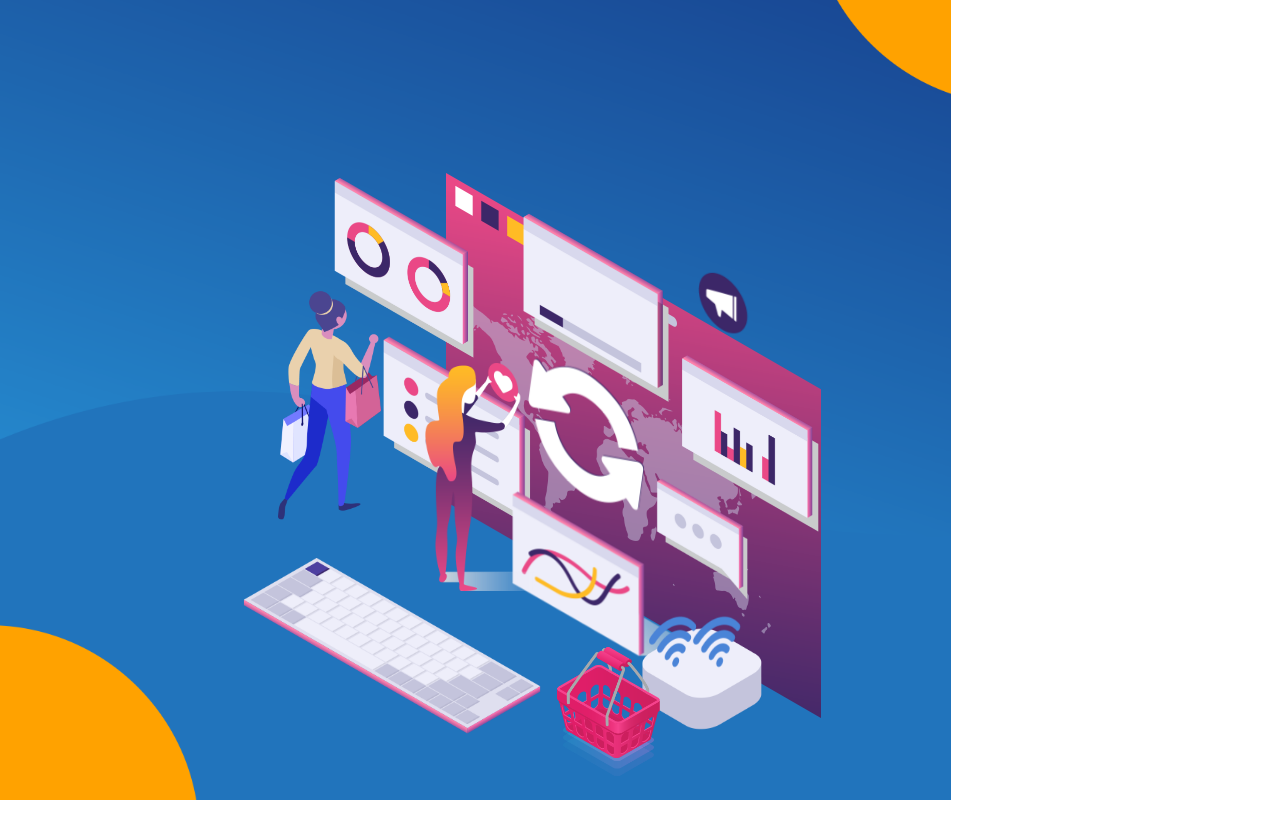
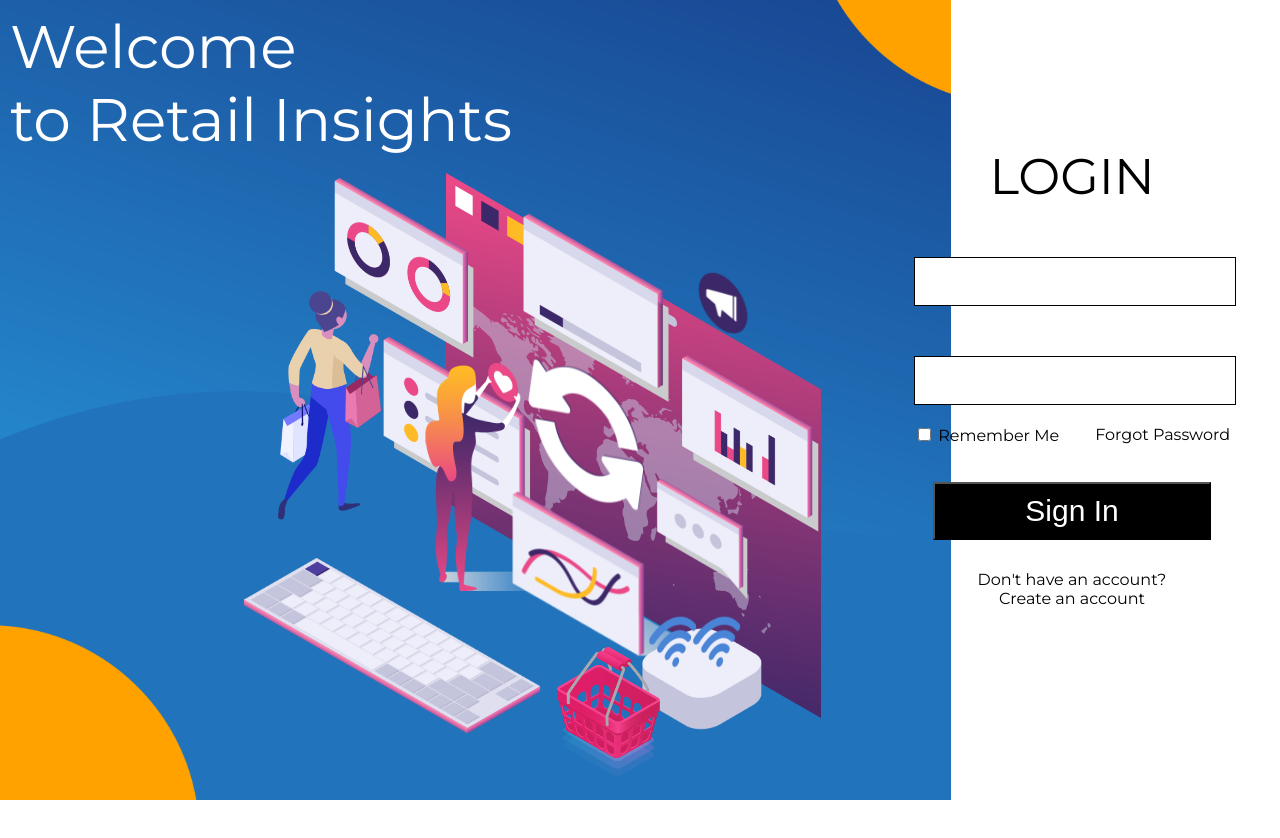
Before and after one commit to durzoflint/retail_analytics, a plain HTML site: page index.html in a window 1280 px wide. Drawn offline with Linux system fonts and the light colour scheme.

Commit message:
Added Login Form

```diff
--- a/css/main.css
+++ b/css/main.css
@@ -11,7 +11,14 @@
 }
 
 body {
+	font-family: 'Montserrat';
 	margin: 0px 0px 0px 0px;
+	overflow: hidden;
+}
+
+a {
+	color: inherit;
+	text-decoration: none;
 }
 
 .landing {
@@ -20,6 +27,13 @@ body {
 	background-image: url('../img/BG.png');
 	background-repeat: no-repeat;
   	background-size: cover;
+}
+
+.heading p{
+	margin: 10px 0px 0px 10px;
+	position: absolute;
+	color: white;
+	font-size: 60px;
 }
 
 .main_screen {
@@ -197,3 +211,53 @@ body {
 .woman2_img {
 	height: 250px;
 }
+
+.login {
+	margin-left: 67.5vw;
+}
+
+.login_data{
+	text-align: center;
+	height: 100vh;
+	padding-top: 12vh;
+	padding-left: 50px;
+	padding-right: 50px;
+}
+
+.login_heading {
+	font-size: 50px;
+}
+
+.login_form {
+	margin-bottom: 30px;
+}
+
+.username {
+	border: 1px solid black;
+	line-height: 45px;
+	width: 100%;
+	margin-bottom: 50px;
+}
+
+.password {
+	border: 1px solid black;
+	line-height: 45px;
+	width: 100%;
+	margin-bottom: 20px;
+}
+
+.remember {
+	float: left;
+}
+
+.forgot {
+	float: right;
+}
+
+.submit {
+	font-weight: lighter;
+	padding: 10px 90px 10px 90px;
+	font-size: 30px;
+	background-color: black;
+	color: white;
+}
--- a/index.html
+++ b/index.html
@@ -6,12 +6,17 @@
 	<meta charset="utf-8">
 	<meta name="author" content="Abhinav (durzoflint) Upadhyay">
 
-	<meta name="viewport" content="width=device-width, initial-scale=1">
+	<link href='https://fonts.googleapis.com/css?family=Montserrat' rel='stylesheet'>
 
 	<link rel="stylesheet" type="text/css" href="css/main.css">
 </head>
 <body>
 	<div class="landing">
+
+		<div class="heading">
+			<p>Welcome<br>to Retail Insights</p>
+		</div>
+
 		<div class="main_screen">
 			<img src="img/main screen.png">
 		</div>
@@ -79,6 +84,24 @@
 		<div class="woman2">
 			<img class="woman2_img" src="img/Women With heart.png">
 		</div>
+
+		<div class="login">
+			<div class="login_data">
+				<p class="login_heading">LOGIN</p>
+				<form class="login_form" action="" method="POST">
+					<input class="username" type="text" name="email" /><br>
+					<input class="password" type="password" name="password" /><br>
+					<div class="remember">
+						<input type="checkbox" name="remember"> Remember Me
+					</div>
+					<a class="forgot" href="">Forgot Password</a>
+					<br><br><br>
+					<input class="submit" type="submit" name="submit" value="Sign In">
+				</form>
+				<a class="no_account" href="">Don't have an account?</a><br>
+				<a class="create_account" href="">Create an account</a>
+			</div>
+		</div>
 	</div>
 
 	<script type="text/javascript" src="js/main.js"></script>
```
